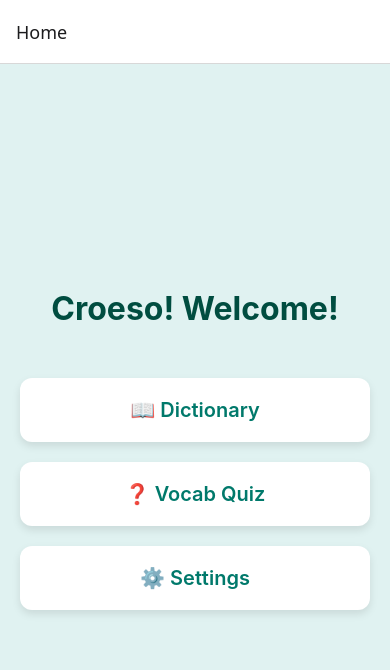
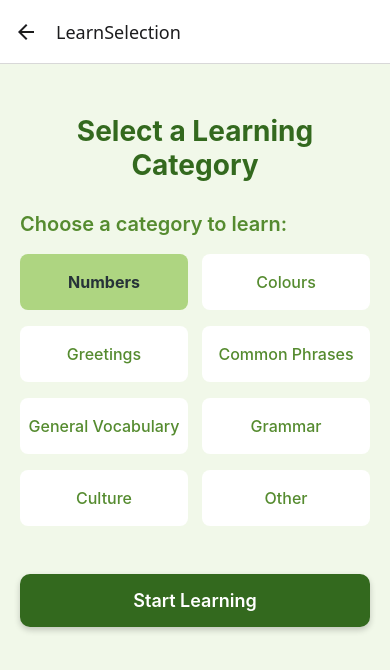
Before and after one commit to Caerwyn13/Welsh-Trainer, a React Native app: screen /LearnSelection in a window 390 px wide. Shown: the top 670 px of the page. Built offline with nearby package versions, Linux system fonts and the light colour scheme.

Commit message:
Added vocabulary type selection

```diff
--- a/App.tsx
+++ b/App.tsx
@@ -6,6 +6,7 @@ import DictionaryScreen from './screens/DictionaryScreen';
 import QuizSetupScreen from './screens/QuizSetupScreen';
 import QuizScreen from './screens/QuizScreen';
 import SettingsScreen from './screens/SettingsScreen';
+import LearnSelectionScreen from './screens/LearnSelectionScreen';
 
 export type RootStackParamList = {
   Home: undefined;
@@ -16,6 +17,8 @@ export type RootStackParamList = {
     direction: 'welshToEnglish' | 'englishToWelsh';
   };
   Settings: undefined;
+  LearnSelection: undefined;
+  LearnCategory: { category: 'numbers' | 'colours' | 'greetings' | 'commonPhrases' | 'generalVocabulary' | 'grammar' | 'culture' | 'other' };
 };
 
 const Stack = createNativeStackNavigator<RootStackParamList>();
@@ -25,6 +28,7 @@ export default function App() {
     <NavigationContainer>
       <Stack.Navigator initialRouteName="Home">
         <Stack.Screen name="Home" component={HomeScreen} />
+        <Stack.Screen name="LearnSelection" component={LearnSelectionScreen} />
         <Stack.Screen name="Dictionary" component={DictionaryScreen} />
         <Stack.Screen name="QuizSetup" component={QuizSetupScreen} />
         <Stack.Screen name="Quiz" component={QuizScreen} />
--- a/screens/HomeScreen.tsx
+++ b/screens/HomeScreen.tsx
@@ -9,6 +9,14 @@ export default function HomeScreen({ navigation }: Props) {
   return (
     <View style={styles.container}>
       <Text style={styles.title}>Croeso! Welcome!</Text>
+
+      <TouchableOpacity
+        style={styles.card}
+        activeOpacity={0.7}
+        onPress={() => navigation.navigate('LearnSelection')}
+      >
+        <Text style={styles.cardText}>📚 Learn</Text>
+      </TouchableOpacity>
 
       <TouchableOpacity
         style={styles.card}
--- /dev/null
+++ b/screens/LearnSelectionScreen.tsx
@@ -0,0 +1,116 @@
+import Reac, { useState } from 'react';
+import { View, Text, TouchableOpacity, StyleSheet, ScrollView } from 'react-native';
+import { NativeStackScreenProps } from '@react-navigation/native-stack';
+import { RootStackParamList } from '../App';
+
+type Props = NativeStackScreenProps<RootStackParamList, 'LearnSelection'>;
+
+export default function LearnSelectionScreen({ navigation }: Props) {
+    const [selectedCategory, setSelectedCategory] = useState<'numbers' | 'colours' | 'greetings' | 'commonPhrases' | 'generalVocabulary' | 'grammar' | 'culture' | 'other'>('numbers');
+    const categories = [
+        { key: 'numbers', label: 'Numbers' },
+        { key: 'colours', label: 'Colours' },
+        { key: 'greetings', label: 'Greetings' },
+        { key: 'commonPhrases', label: 'Common Phrases' },
+        { key: 'generalVocabulary', label: 'General Vocabulary' },
+        { key: 'grammar', label: 'Grammar' },
+        { key: 'culture', label: 'Culture' },
+        { key: 'other', label: 'Other' },
+    ] as const;
+
+    return (
+        <ScrollView contentContainerStyle={styles.container}>
+            <Text style={styles.header}>Select a Learning Category</Text>
+            <Text style={styles.sectionTitle}>Choose a category to learn:</Text>
+            <View style={styles.optionsGrid}>
+                {categories.map(({ key, label }) => (
+                    <TouchableOpacity
+                        key={key}
+                        style={[styles.optionButton, selectedCategory === key && styles.optionButtonActive]}
+                        activeOpacity={0.7}
+                        onPress={() => setSelectedCategory(key)}
+                    >
+                        <Text style={[styles.optionText, selectedCategory === key && styles.optionTextActive]}>
+                            {label}
+                        </Text>
+                    </TouchableOpacity>
+                ))}
+            </View>
+            <TouchableOpacity
+                style={styles.startButton}
+                activeOpacity={0.8}
+                onPress={() => {
+                    navigation.navigate('LearnCategory', { category: selectedCategory });
+                }}
+            >
+                <Text style={styles.startButtonText}>Start Learning</Text>
+            </TouchableOpacity>
+        </ScrollView>
+    )
+}
+
+const styles = StyleSheet.create({
+  container: {
+    backgroundColor: '#F1F8E9',
+    padding: 20,
+    paddingTop: 50,
+    flexGrow: 1,
+  },
+  header: {
+    fontSize: 28,
+    fontWeight: 'bold',
+    color: '#33691E',
+    textAlign: 'center',
+    marginBottom: 30,
+  },
+  sectionTitle: {
+    fontSize: 20,
+    color: '#558B2F',
+    fontWeight: '600',
+    marginBottom: 10,
+  },
+  optionsGrid: {
+    flexDirection: 'row',
+    flexWrap: 'wrap',
+    justifyContent: 'space-between',
+  },
+  optionButton: {
+    width: '48%',
+    marginVertical: 8,
+    paddingVertical: 18,
+    borderRadius: 8,
+    backgroundColor: '#FFFFFF',
+    alignItems: 'center',
+    elevation: 2,
+  },
+  optionButtonActive: {
+    backgroundColor: '#AED581',
+    elevation: 4,
+  },
+  optionText: {
+    fontSize: 16,
+    color: '#558B2F',
+    fontWeight: '500',
+  },
+  optionTextActive: {
+    color: '#263238',
+    fontWeight: '700',
+  },
+  startButton: {
+    marginTop: 40,
+    backgroundColor: '#33691E',
+    paddingVertical: 16,
+    borderRadius: 10,
+    alignItems: 'center',
+    shadowColor: '#000',
+    shadowOpacity: 0.2,
+    shadowRadius: 6,
+    shadowOffset: { width: 0, height: 3 },
+    elevation: 4,
+  },
+  startButtonText: {
+    color: '#FFF',
+    fontSize: 18,
+    fontWeight: '600',
+  },
+});
```
Also changed, not shown: screens/LearnCategory.tsx (added, +52 -0 lines).
